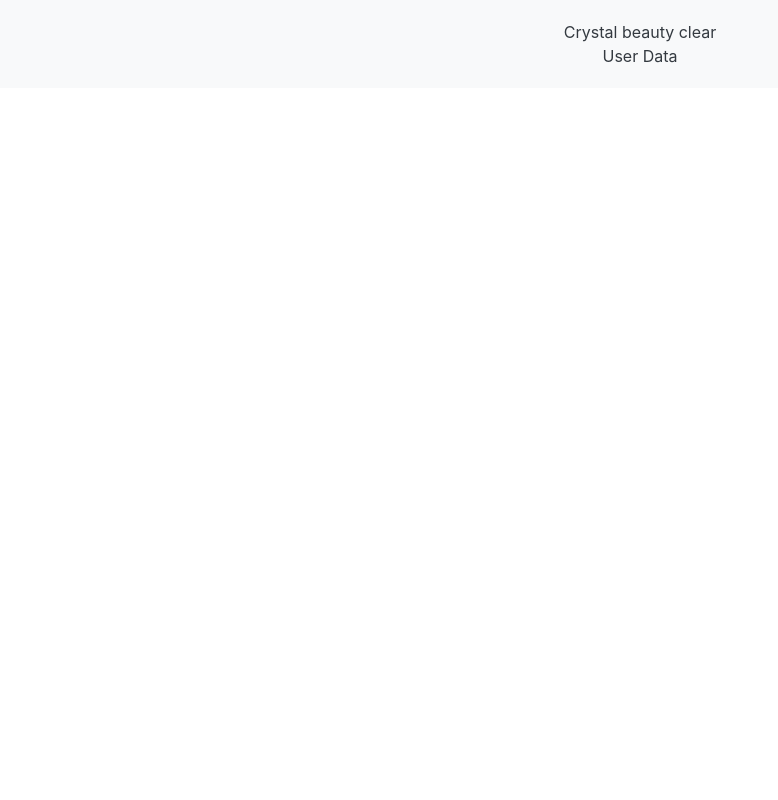
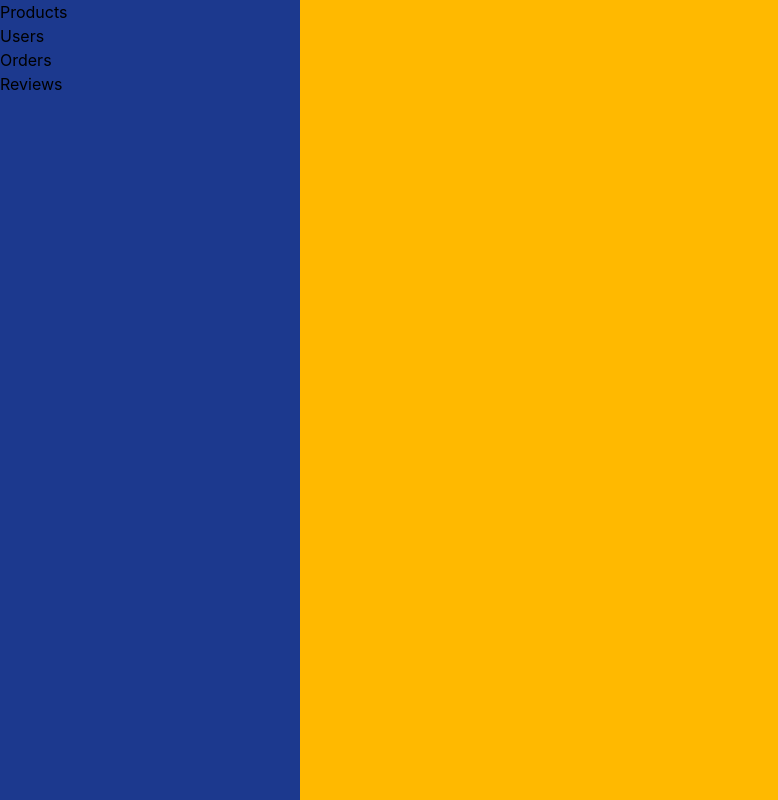
Before and after one commit to nethmikulasooriya/MERN-frontend, a React app: page /admin in a window 1280 px wide. Shown: the whole page, without its empty margins (0-778 px from the left). Built offline with nearby package versions, Linux system fonts and the light colour scheme; the HTML template or start-up script is replaced by a standard one.

Commit message:
feat: implement admin page with sidebar navigation and routes

```diff
--- a/src/App.jsx
+++ b/src/App.jsx
@@ -1,11 +1,23 @@
-import './App.css';
-import Header from './components/header';
+import { BrowserRouter, Route, Routes } from "react-router-dom";
+import HomePage from "./pages/home";
+import LoginPage from "./pages/login";
+import SignUpPage from "./pages/signup";
+import AdminPage from "./pages/adminpage";
 
 function App() {
   return (
-    <>
-      <Header />
-    </>
+    <BrowserRouter>
+      <div>
+        {/* <Header /> */}
+        <Routes path="/*">
+          <Route path="/" element={<HomePage />} />
+          <Route path="/login" element={<LoginPage />} />
+          <Route path="/signup" element={<SignUpPage />} />
+          <Route path="/admin/*" element={<AdminPage />} />
+          <Route path="/*" element={<h1>404 Not Found</h1>} />
+        </Routes>
+      </div>
+    </BrowserRouter>
   );
 }
 
--- /dev/null
+++ b/src/pages/adminpage.jsx
@@ -0,0 +1,25 @@
+import { Link, Route, Routes } from "react-router-dom";
+
+export default function AdminPage() {
+  return (
+    <div className="w-full h-screen flex">
+      {/* Sidebar */}
+      <div className="h-full w-[300px] bg-blue-900 flex flex-col">
+        <Link to="/admin/products">Products</Link>
+        <Link to="/admin/users">Users</Link>
+        <Link to="/admin/orders">Orders</Link>
+        <Link to="/admin/reviews">Reviews</Link>
+      </div>
+
+      {/* Main Content Area */}
+      <div className="h-full w-[calc(100%-300px)] bg-amber-400">
+        <Routes path="/*">
+          <Route path="/products" element={<h1>Products</h1>} /> //load sidebar component with products list
+          <Route path="/users" element={<h1>Users</h1>} />
+          <Route path="/orders" element={<h1>Orders</h1>} />
+          <Route path="/reviews" element={<h1>Reviews</h1>} />
+        </Routes>
+      </div>
+    </div>
+  );
+}
```
